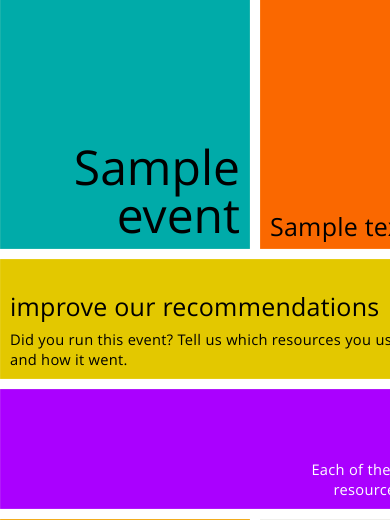
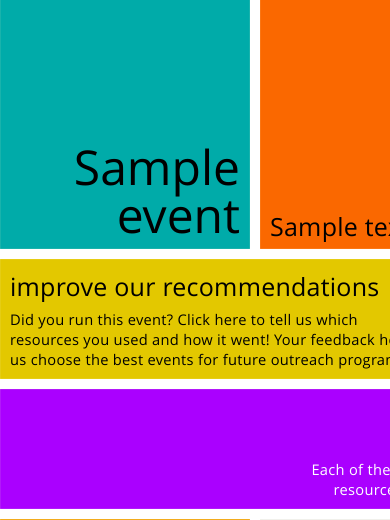
Before and after one commit to ohemorange/gsr14, a Django app: template templates/event.html in a window 390 px wide; the page is wider, and only the part inside the window is pictured. Shown: the part 109-629 px from the top of that part. Run offline with Django 3.2, Linux system fonts and the light colour scheme; the template is opened without the code that fills it: most values are stand-ins (such as "Sample title", 1, 10 or a date in 2020); some libraries are stand-ins or nearby versions.

Commit message:
everything is a bit more cheery and responsive

```diff
--- a/templates/event.html
+++ b/templates/event.html
@@ -18,10 +18,10 @@
 
     <a href="update" class="tile-group no-margin no-padding clearfix" style="width: 100%">
         <div class="tile bg-yellow ol-transparent "  style="width:770px;">
-            <div class="tile-content">
+            <div  data-click="transform" class="tile-content">
                 <div style="position:absolute;bottom:0;">
                 <h2 >improve our recommendations</h2>
-                <p  style="width:420px;">Did you run this event? Tell us which resources you used and how it went.</p>
+                <p  style="width:420px;">Did you run this event? Click here to tell us which resources you used and how it went! Your feedback helps us choose the best events for future outreach programs.</p>
                 </div>
             </div>
         </div>
@@ -39,11 +39,11 @@
     </div>
 
     <div class ="tile-group no-margin no-padding clearfix" style="width:100%">
-        <div class ='tile bg-amber double double-vertical ol-transparent'>
+        <div data-click="transform" class ='tile bg-amber double double-vertical ol-transparent'>
             <h2>best plan</h2>
         </div>
         {% for resource in event.recommendation_1.resources.all %}
-        <a href="{{ resource.link }}" class ="tile {{ colors1.0 }} double ol-transparent">
+        <a data-click="transform" href="{{ resource.link }}" class ="tile {{ colors1.0 }} double ol-transparent">
             <h4>{{ resource.name }}</h4>
             <p>{{ resource.description }}</p>
         </a>
@@ -55,7 +55,7 @@
             <h2>next-best plan</h2>
         </div>
         {% for resource in event.recommendation_2.resources.all %}
-        <a href="{{ resource.link }}" class ="tile {{ colors2.0 }} double ol-transparent">
+        <a data-click="transform" href="{{ resource.link }}" class ="tile {{ colors2.0 }} double ol-transparent">
             <h4>{{ resource.name }}</h4>
             <p>{{ resource.description }}</p>
         </a>
@@ -67,7 +67,7 @@
             <h2>third-best plan</h2>
         </div>
         {% for resource in event.recommendation_3.resources.all %}
-        <a href="{{ resource.link }}" class ="tile {{ colors3.0 }} double ol-transparent">
+        <a  href="{{ resource.link }}" data-click="transform" class ="tile {{ colors3.0 }} double ol-transparent">
             <h4>{{ resource.name }}</h4>
             <p>{{ resource.description }}</p>
         </a>
--- a/templates/homepage.html
+++ b/templates/homepage.html
@@ -10,13 +10,13 @@
    <div class="row">
    {% if events %}
     {% for event in events %}
-    <a href="/{{event.id}}" data-click="transform" style="padding:20px;" class="tile  text-center {% cycle 'bg-darkRed bg-hover-red' 'bg-darkGreen bg-hover-green' 'bg-darkBlue bg-hover-blue' 'bg-darkOrange bg-hover-orange' %}  fg-white fg-hover-white bd-orange" >
-     {{event.name}}
+    <a href="/{{event.id}}" data-click="transform" style="padding-top:50px;font-size:250%" class="tile double double-vertical  text-center {% cycle 'bg-Red bg-hover-darkRed' 'bg-green bg-hover-darkGreen' 'bg-cyan bg-hover-blue' 'bg-orange bg-hover-darkOrange' %}  fg-white fg-hover-white bd-orange" >
+    {{event.name}}
     </a>
     {% endfor %}
    {% endif %}
 
-    <a href="/new_event" data-click="transform" style="padding:20px;" class="tile text-center bg-black bg-hover-gray fg-white fg-hover-white bd-orange" >
+    <a href="/new_event" data-click="transform" style="padding-top:50px;font-size:250%" class="tile double double-vertical text-center bg-black bg-hover-gray fg-white fg-hover-white bd-orange" >
      Add event<h1><i class="icon-plus-2 fg-white"></i></h1>
     </a>
    </div>
```
